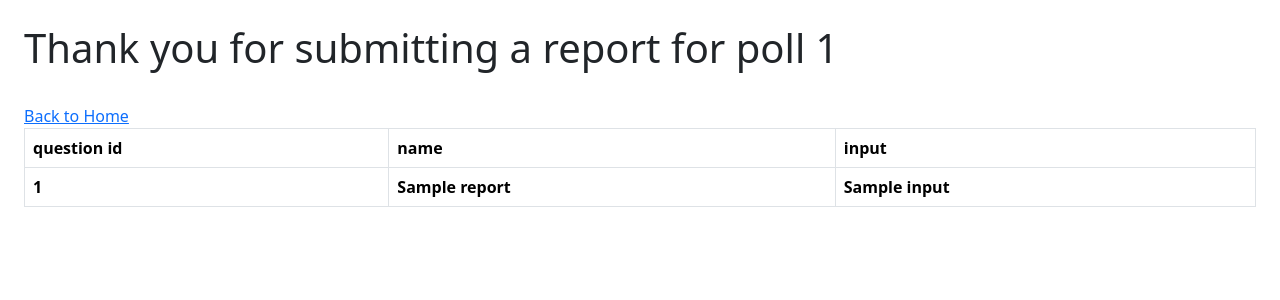
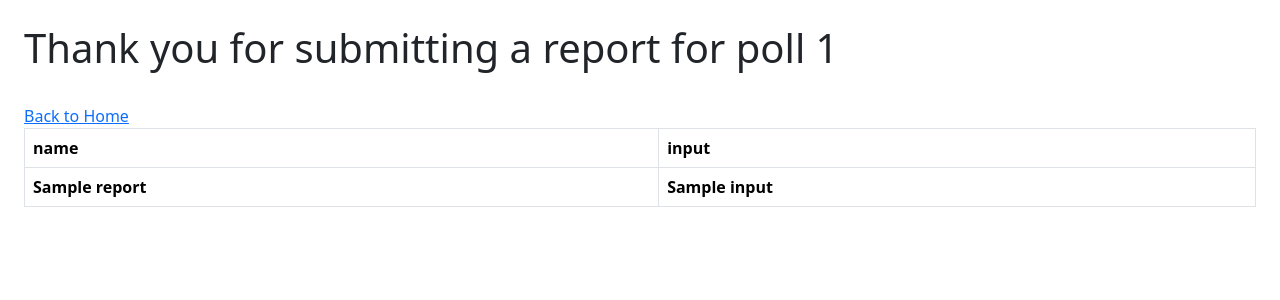
Before and after one commit to KathleenHOdonovan/DjangoTutorial, a Django app: template polls/templates/polls/submitted.html in a window 1280 px wide. Shown: the top 300 px of the page. Run offline with Django 3.2, Linux system fonts and the light colour scheme; the template is opened without the code that fills it: most values are stand-ins (such as "Sample title", 1, 10 or a date in 2020); lists and menus that the app fills with data are empty; some libraries are stand-ins or nearby versions.

```diff
--- a/polls/templates/polls/submitted.html
+++ b/polls/templates/polls/submitted.html
@@ -7,14 +7,13 @@
 {% bootstrap_messages %}
 
 <div class="container-fluid p-4">
-    <h1>Thank you for submitting a report for poll {{ question.id }}</h1>
+    <h1>Thank you for submitting a report for poll {{ report_list.0.question_id }} </h1>
     <br>
     <a href = "/polls/">Back to Home</a>
 
     <table class="table table-bordered">
     <thead>
         <tr>
-            <th>question id</th>
             <th>name</th>
             <th>input</th>
         </tr>
@@ -22,7 +21,6 @@
     {% if report_list %}
         {% for report in report_list %}
     <tr>
-        <th>{{ report.question.id }}</th>
         <th>{{ report.name}}</th>
         <th>{{ report.input}}</th>
     </tr>
```
